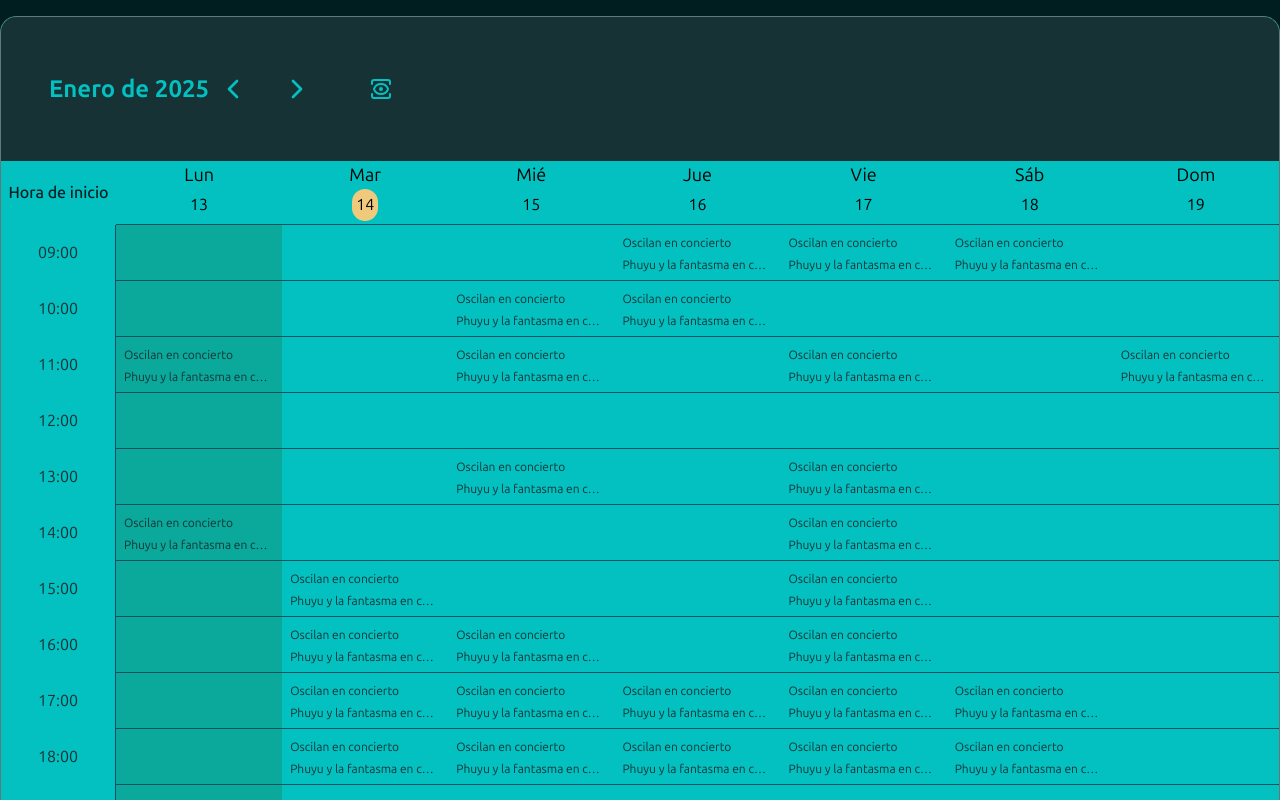
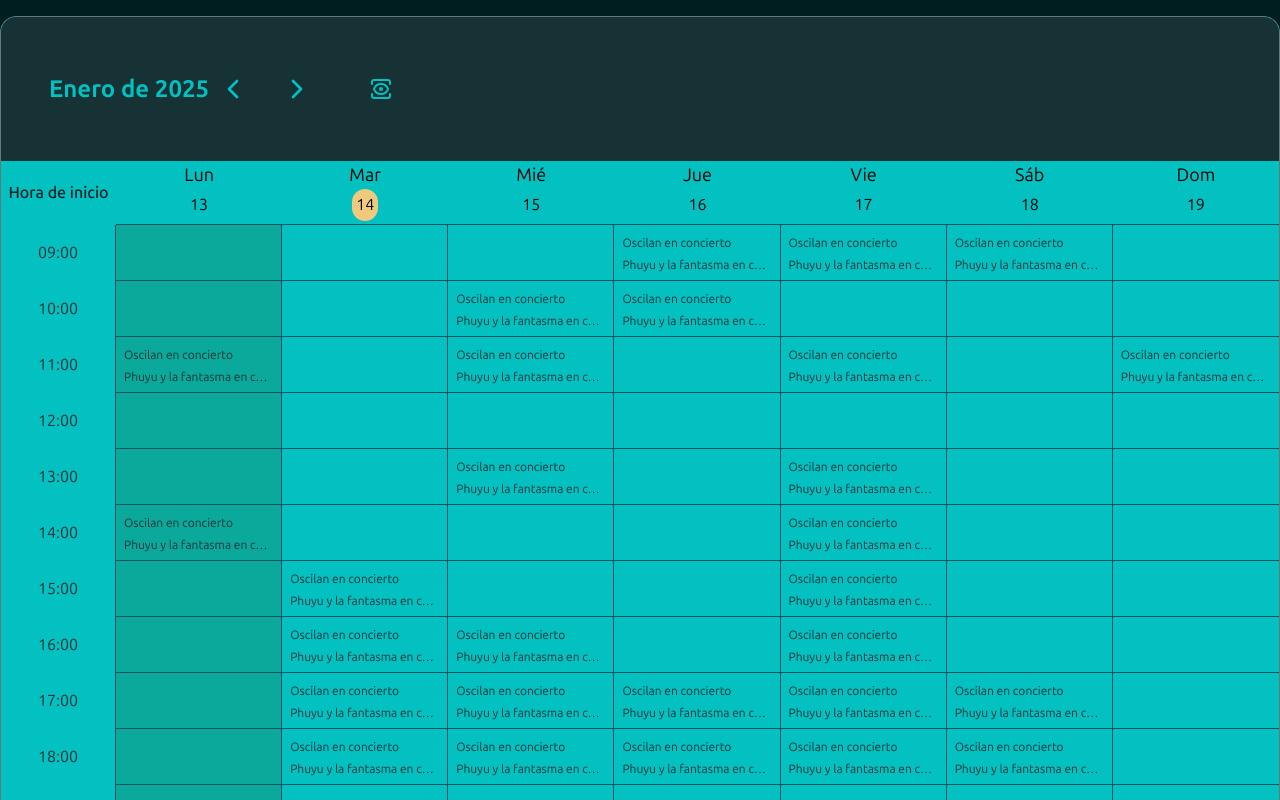
Before and after one commit to CharlesGrasses/event-planner, a Next.js app: page / in a window 1280 px wide. Both pictures are taken after a click on the button 381 px from the left and 89 px from the top of the page. Shown: the top 800 px of the page. Built offline with nearby package versions, Linux system fonts and the light colour scheme.

Commit message:
improving view

```diff
--- a/src/components/calendar/Calendar.tsx
+++ b/src/components/calendar/Calendar.tsx
@@ -35,8 +35,10 @@ const Calendar = (
         const newDate = chevronClick ? new Date(year, monthNumber, 1) : new Date(currentDate);
         if (view === 'month') {
             newDate.setMonth(currentDate.getMonth() + direction);
+        } else if (view === 'week') {
+            newDate.setDate(currentDate.getDate() + direction * 7);
         } else {
-            newDate.setDate(currentDate.getDate() + direction * 7);
+            newDate.setDate(currentDate.getDate() + direction * 1);
         }
         setCalendarStates(newDate);
     };
--- a/src/components/calendar/calendar-views/common/slot-data/HourCalendarSlotData.tsx
+++ b/src/components/calendar/calendar-views/common/slot-data/HourCalendarSlotData.tsx
@@ -11,6 +11,7 @@ import { DayCalendarSlotData } from '@/components/calendar/calendar-views/common
 interface HourCalendarSlotDataProps {
     date: Date;
     hour: number;
+    dateIndex: number;
     slotGatherings: Gathering[];
     onClick: any;
 }
@@ -20,6 +21,7 @@ const HourCalendarSlotData = (
     {
         date = new Date(),
         hour = 0,
+        dateIndex = 6,
         slotGatherings = [],
         onClick = null
     }: HourCalendarSlotDataProps
@@ -28,16 +30,9 @@ const HourCalendarSlotData = (
     const isPast = DatesUtilities.isPast(new Date(date.setHours(hour)));
 
     const handleTimeSlotClick = (date: Date, hour: number) => {
-        if (!DatesUtilities.isPast(date)) {
-            console.log("entre a la wea");
-            console.log(date);
-            console.log(hour);
-            const slotDate = new Date(date);
-            console.log(slotDate);
-            slotDate.setHours(hour, 0, 0, 0);
-            console.log(slotDate);
-            onClick(slotDate);
-        }
+        const slotDate = new Date(date);
+        slotDate.setHours(hour, 0, 0, 0);
+        onClick(slotDate);
     };
 
     return (
@@ -47,6 +42,7 @@ const HourCalendarSlotData = (
             className={cx(
                 'h-14 border-b border-[var(--ocean-50)] flex transition-colors p-1',
                 {
+                    'border-r': dateIndex < 6,
                     'calendarDateFromThePast': isPast,
                     'calendarDate cursor-pointer': !isPast
                 }
--- a/src/components/calendar/calendar-views/daily/DailyCalendar.tsx
+++ b/src/components/calendar/calendar-views/daily/DailyCalendar.tsx
@@ -87,6 +87,7 @@ const DailyCalendar = (
                             <HourCalendarSlotData
                                 date={currentDate}
                                 hour={hour}
+                                dateIndex={6}
                                 slotGatherings={timeSlotGatherings[getTimeSlotKey(currentDate, hour)] || []}
                                 onClick={setSelectedDateTime}
                             />
```
